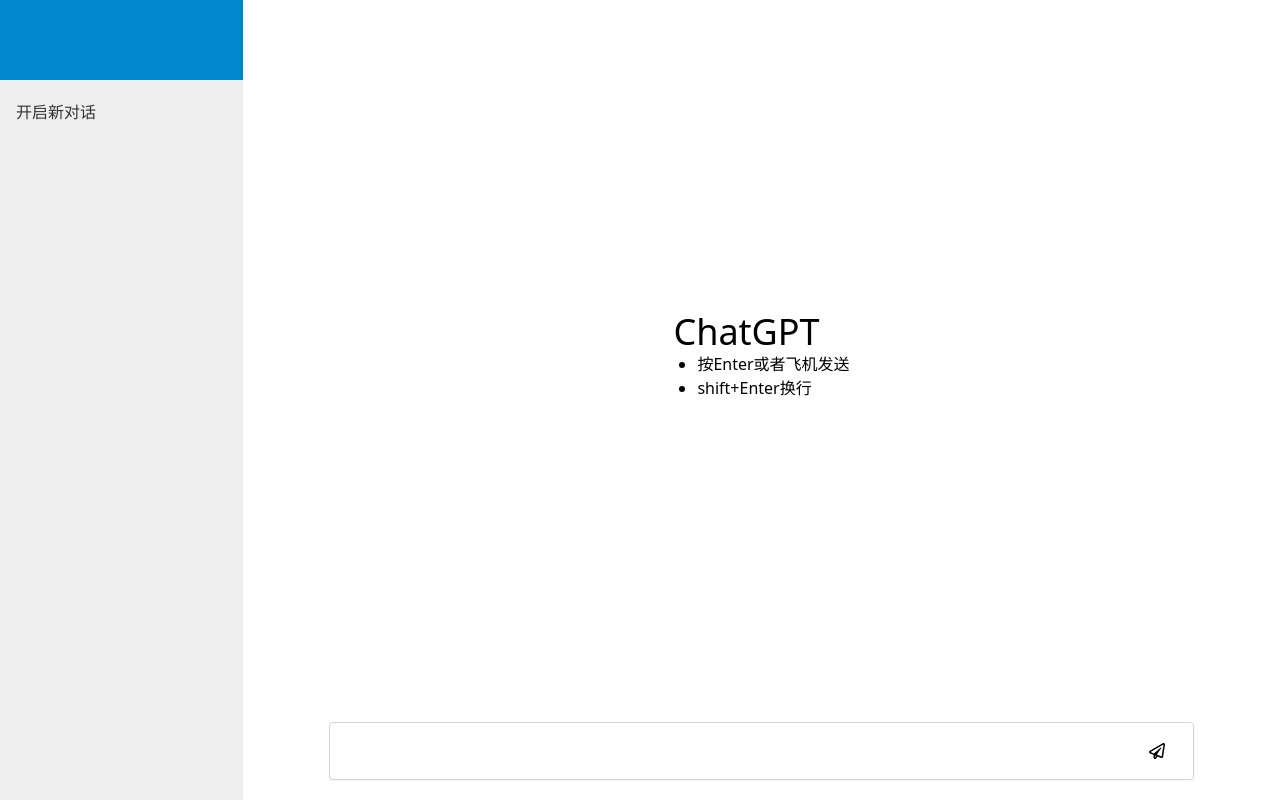
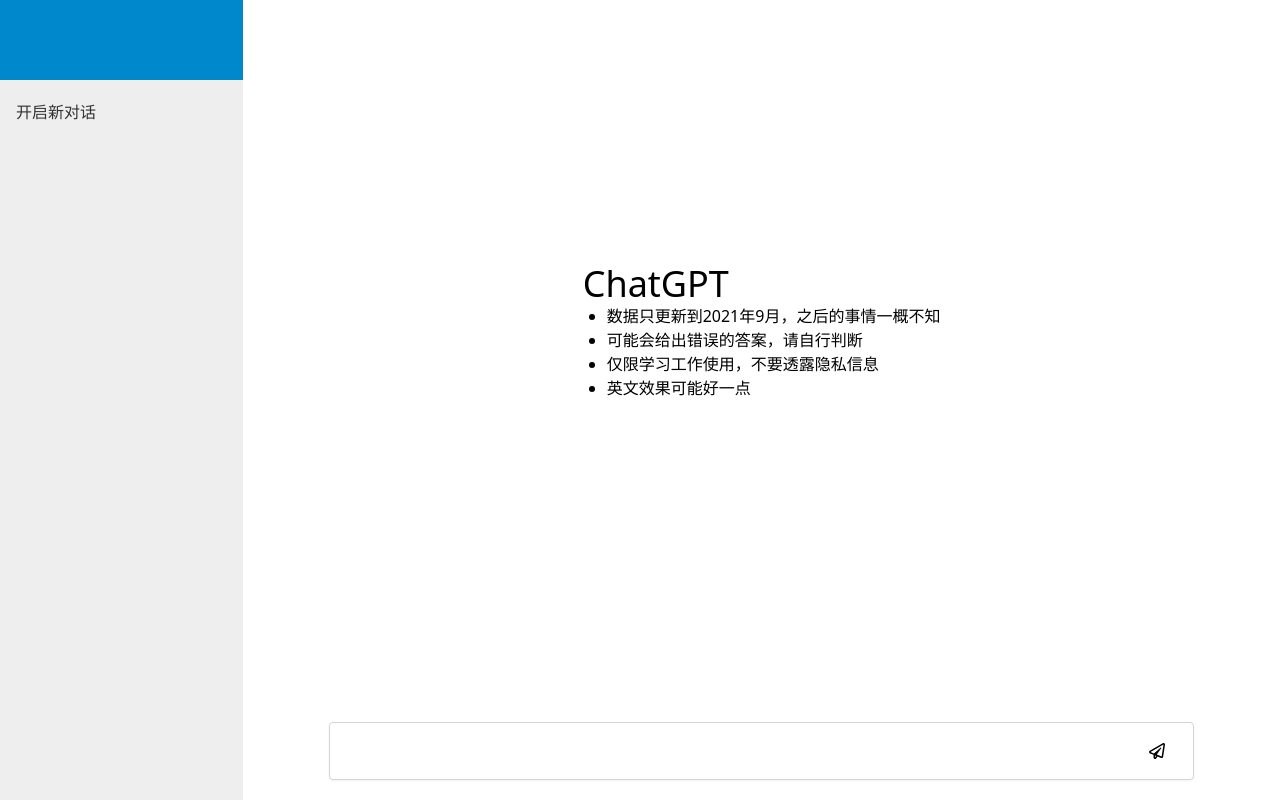
Before and after one commit to Zilong-L/gpt, a Next.js app: page / in a window 1280 px wide. Built offline with nearby package versions, Linux system fonts and the light colour scheme.

Commit message:
modify intro to chinese

```diff
--- a/components/Welcome.tsx
+++ b/components/Welcome.tsx
@@ -27,8 +27,11 @@
             <div>
                 <h1>ChatGPT</h1>
                 <ul>
-                    <li>按Enter或者飞机发送</li>
-                    <li>shift+Enter换行</li>
+                    <li>数据只更新到2021年9月，之后的事情一概不知</li>
+                    <li>可能会给出错误的答案，请自行判断</li>
+                    <li>仅限学习工作使用，不要透露隐私信息</li>
+                    <li>英文效果可能好一点</li>
+
                 </ul>
             </div>
             <InputBar sendPrompt={sendPrompt} />
--- a/pages/api/Message.ts
+++ b/pages/api/Message.ts
@@ -30,7 +30,7 @@
   }
 
 }
-const defaultHistory = [{ 'role': 'system', 'content': 'you are a helpful assistant that can help user with any questions.' },
-{ 'role': 'user', 'content': 'who are you?' },
-{ 'role': 'assistant', 'content': 'I am a helpful assistant that can help you with any questions. How may I help you today?' }]
+const defaultHistory = [{ 'role': 'system', 'content': '你是一位可以帮助人解答问题的助手。' },
+{ 'role': 'user', 'content': '你是谁？' },
+{ 'role': 'assistant', 'content': '我是一位可以解答问题的助手。有什么可以帮您的吗？' }]
 export { Messages, Message, defaultHistory }
```
